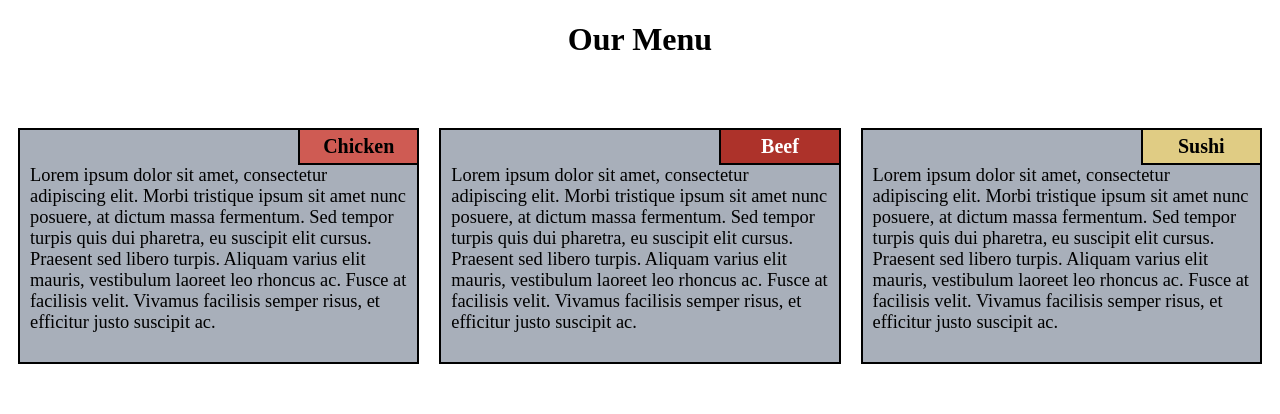
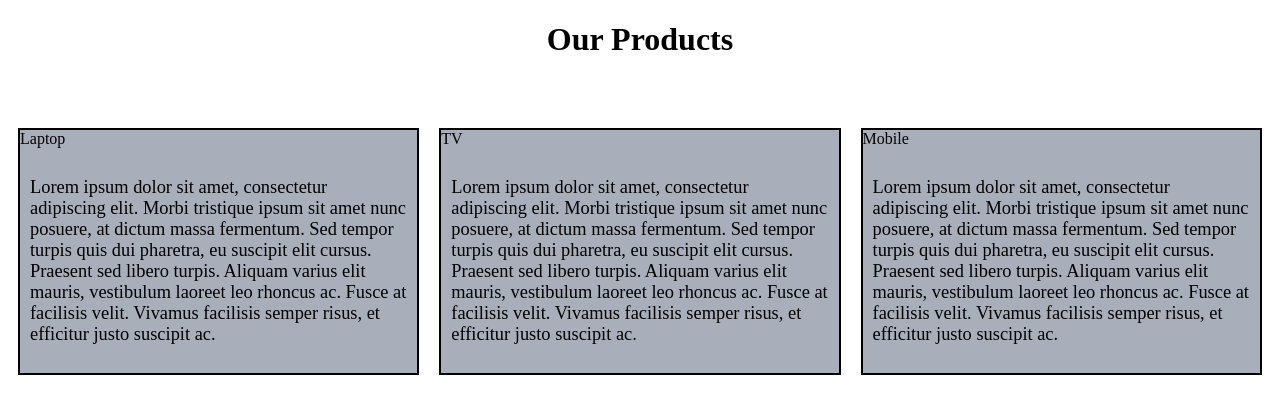
Before and after one commit to NipunSaha2011/Module-2-Website-Nipun, a plain HTML site: page index.html in a window 1280 px wide. Drawn offline with Linux system fonts and the light colour scheme.

Commit message:
Update index.html

```diff
--- a/index.html
+++ b/index.html
@@ -7,12 +7,12 @@
 	<title>Module 2 Assessment - Nipun Saha</title>
 </head>
 <body>
-	<h1> Our Menu </h1>
+	<h1> Our Products </h1>
 	<div class="row">
 		<div class="container col-lg-4 col-md-6 col-sm-12">
 			<section>
-				<div id="chicken">
-					Chicken
+				<div id="laptop">
+					Laptop
 				</div>
 				<p>
 					Lorem ipsum dolor sit amet, consectetur adipiscing elit. Morbi tristique ipsum sit amet nunc posuere, at dictum massa fermentum. Sed tempor turpis quis dui pharetra, eu suscipit elit cursus. Praesent sed libero turpis. Aliquam varius elit mauris, vestibulum laoreet leo rhoncus ac. Fusce at facilisis velit. Vivamus facilisis semper risus, et efficitur justo suscipit ac.
@@ -21,8 +21,8 @@
 		</div>
 		<div class="container col-lg-4 col-md-6 col-sm-12">
 			<section>
-				<div id="beef">
-					Beef
+				<div id="tv">
+					TV
 				</div>
 				<p>
 					Lorem ipsum dolor sit amet, consectetur adipiscing elit. Morbi tristique ipsum sit amet nunc posuere, at dictum massa fermentum. Sed tempor turpis quis dui pharetra, eu suscipit elit cursus. Praesent sed libero turpis. Aliquam varius elit mauris, vestibulum laoreet leo rhoncus ac. Fusce at facilisis velit. Vivamus facilisis semper risus, et efficitur justo suscipit ac.
@@ -31,8 +31,8 @@
 		</div>
 		<div class="container col-lg-4 col-md-12 col-sm-12">
 			<section>
-				<div id="sushi">
-					Sushi
+				<div id="mobile">
+					Mobile
 				</div>
 				<p>
 					Lorem ipsum dolor sit amet, consectetur adipiscing elit. Morbi tristique ipsum sit amet nunc posuere, at dictum massa fermentum. Sed tempor turpis quis dui pharetra, eu suscipit elit cursus. Praesent sed libero turpis. Aliquam varius elit mauris, vestibulum laoreet leo rhoncus ac. Fusce at facilisis velit. Vivamus facilisis semper risus, et efficitur justo suscipit ac.
```
